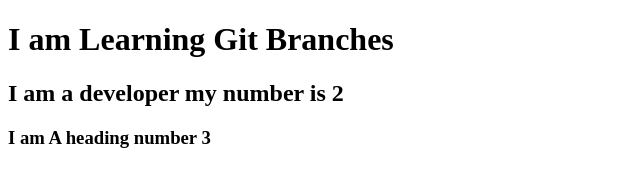
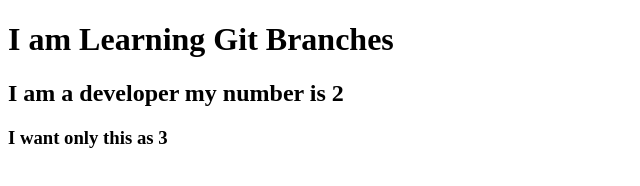
Before and after one commit to MoinHasanfatta/demo1symbi, a plain HTML site: page index.html in a window 1280 px wide. Shown: the full height of the page, 0-640 px from the left. Drawn offline with Linux system fonts and the light colour scheme.

Commit message:
Made changes in h3

```diff
--- a/index.html
+++ b/index.html
@@ -8,6 +8,6 @@
 <body>
     <h1> I am Learning Git Branches </h1>
     <h2> I am a developer my number is 2</h2>
-    <h3> I am A heading number 3</h3>
+    <h3> I want only this as 3</h3>
 </body>
 </html>
```
